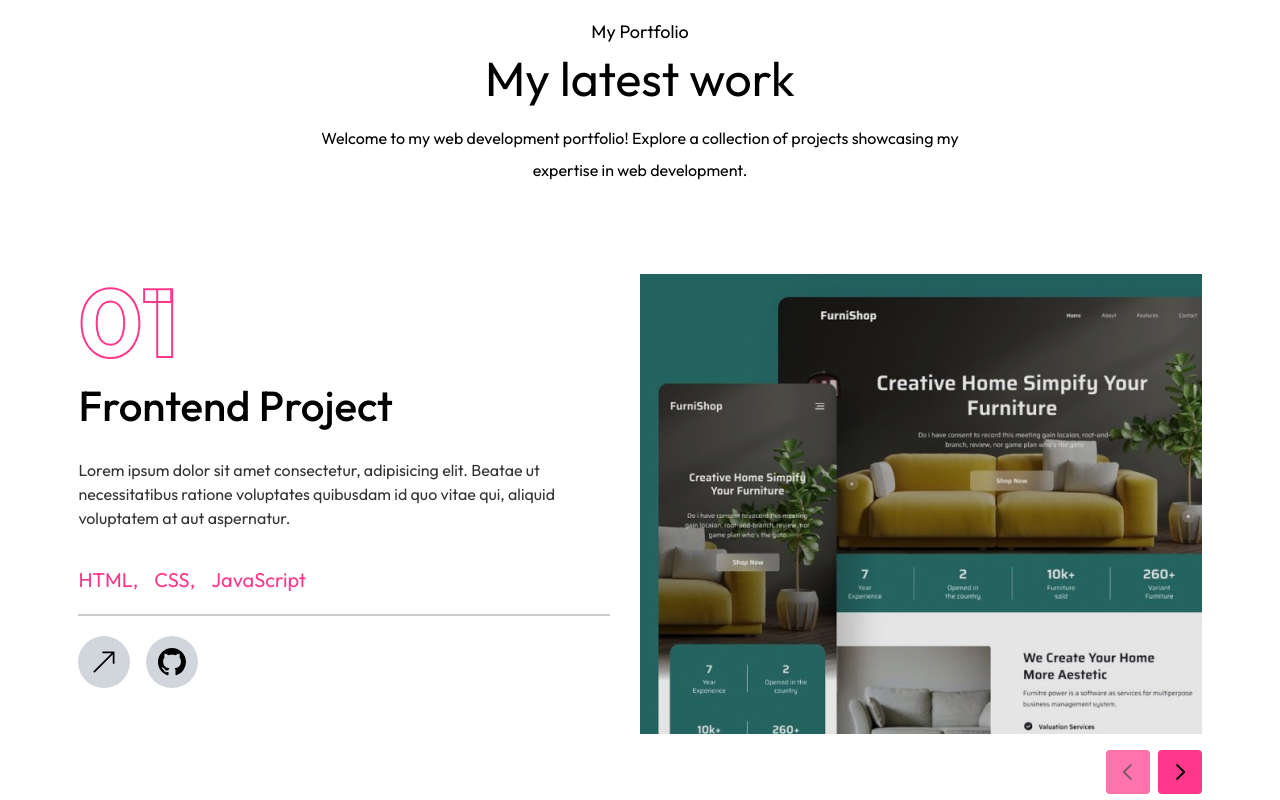
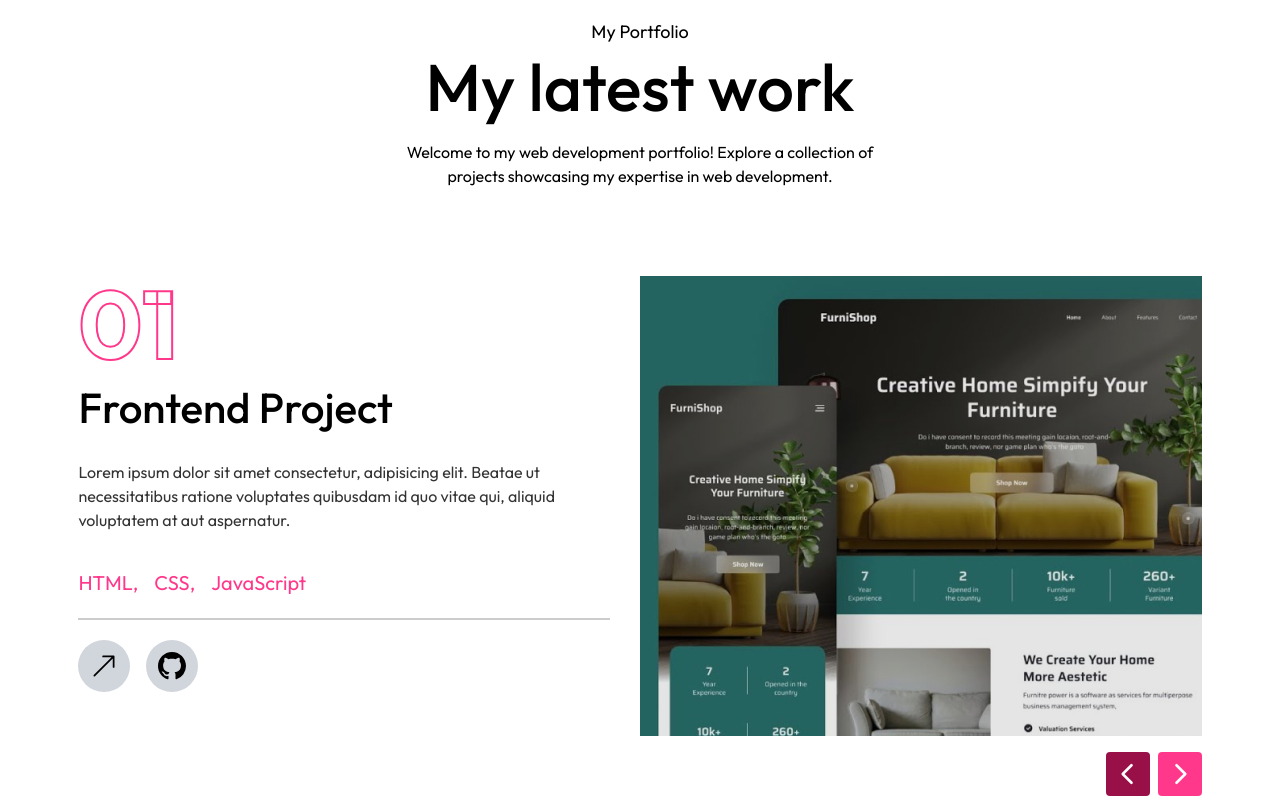
Before and after one commit to Hadayetullah/portfolio-v2, a Next.js app: page / in a window 1280 px wide. Shown: the part 2240-3040 px from the top of the page. Built offline with nearby package versions, Linux system fonts and the light colour scheme; a web font is replaced by a local one.

Commit message:
Update MyWork component for the smallest devices.

```diff
--- a/app/components/MyWork.tsx
+++ b/app/components/MyWork.tsx
@@ -75,7 +75,7 @@ const MyWork = (props: Props) => {
             initial={{ opacity: 0, y: -20 }}
             whileInView={{ opacity: 1, y: 0 }}
             transition={{ duration: 0.5, delay: 0.2 }}
-            className='text-center mb-2 text-lg font-ovo'
+            className='text-center mb-2 text-base xxs:text-lg font-ovo'
         >
             My Portfolio
         </motion.h4>
@@ -84,7 +84,7 @@ const MyWork = (props: Props) => {
             initial={{ opacity: 0, y: -20 }}
             whileInView={{ opacity: 1, y: 0 }}
             transition={{ duration: 0.5, delay: 0.2 }}
-            className='text-5xl text-center font-ovo'
+            className='h2 text-center font-ovo'
             >
                 My latest work
         </motion.h2>
@@ -93,7 +93,7 @@ const MyWork = (props: Props) => {
             initial={{ opacity: 0 }}
             whileInView={{ opacity: 1 }}
             transition={{ duration: 0.5, delay: 0.3 }}
-            className='text-center max-w-2xl mx-auto mt-5 mb-12 font-ovo'
+            className='w-full max-w-[500px] text-sm xxs:text-base text-center mx-auto mt-5 mb-6 xxs:mb-12 font-ovo'
         >
             Welcome to my web development portfolio! Explore a collection of projects showcasing
             my expertise in web development.
@@ -103,29 +103,29 @@ const MyWork = (props: Props) => {
             initial={{ opacity: 0 }}
             whileInView={{ opacity: 1 }}
             transition={{ duration: 0.5, delay: 0.3 }}
-            className='my-10 w-full flex flex-col lg:flex-row lg:gap-[30px] pt-10'
+            className='my-10 w-full flex flex-col lg:flex-row gap-[30px] pt-2 lg:pt-10'
         >
             <div className='w-full lg:w-[50%] lg:h-[460px] flex flex-col lg:justify-between order-2 lg:order-none '>
-                <div className='flex flex-col gap-[20px]'>
+                <div className='flex flex-col gap-[10px] xs:gap-[20px]'>
                     <div
-                        className='text-8xl font-bold text-transparent text-shadow-neutral-50'
+                        className='text-4xl xxs:text-6xl xs:text-8xl font-bold text-transparent text-shadow-neutral-50'
                         style={{ WebkitTextStroke: `2px var(--color-${props.isDarkMode ? 'secondary' : 'primarylight'})`}}
                     >
                         {project.num}
                     </div>
 
                     <h2
-                        className='text-[42px] font-medium transition-all duration-300
+                        className='text-[20px] xxs:text-[30px] xs:text-[42px] font-medium transition-all duration-300
                         capitalize '
                     >
                         {project.category} project
                     </h2>
 
-                    <p className='py-4 leading-[1.5] text-black/80 dark:text-white/80'>
+                    <p className='py-2 xs:py-4 text-sm xxs:text-base leading-[1.5] text-black/80 dark:text-white/80'>
                         {project.description}
                     </p>
 
-                    <ul className='flex gap-4 text-xl text-primarylight dark:text-secondary'>
+                    <ul className='w-full flex flex-wrap gap-1 xxs:gap-2 xs:gap-4 leading-[1.2] xs:leading-[1.5] text-base xxs:text-lg xs:text-xl text-primarylight dark:text-secondary'>
                         {
                             project.stack.map((item:string, index:number) => (
                                 <li key={index}>
@@ -139,7 +139,7 @@ const MyWork = (props: Props) => {
 
                     {/* Linked buttons */}
                     <div className='flex items-center gap-4'>
-                        <div className='w-13 h-13 rounded-full bg-gray-300 dark:bg-secondarydarklight text-black dark:text-secondary'>
+                        <div className='w-10 xxs:w-13 h-10 xxs:h-13 rounded-full bg-gray-300 dark:bg-secondarydarklight text-black dark:text-secondary'>
                             <Link
                                 href={project.live}
                                 title='Live Project'
@@ -149,7 +149,7 @@ const MyWork = (props: Props) => {
                             </Link>
                         </div>
 
-                        <div className='w-13 h-13 rounded-full bg-gray-300 dark:bg-secondarydarklight text-black dark:text-secondary'>
+                        <div className='w-10 xxs:w-13 h-10 xxs:h-13 rounded-full bg-gray-300 dark:bg-secondarydarklight text-black dark:text-secondary'>
                             <Link
                                 href={project.live}
                                 title='GitHub Repository'
@@ -166,7 +166,7 @@ const MyWork = (props: Props) => {
                 <Swiper
                     slidesPerView={1}
                     spaceBetween={30}
-                    className='w-full h-[520px]'
+                    className='w-full h-[300px] xxs:h-[410px] xs:h-[520px]'
                     onSlideChange={handleSlideChange}
                 >
                     {
@@ -176,7 +176,7 @@ const MyWork = (props: Props) => {
                                     key={index}
                                 >
                                     <div
-                                        className='relative w-full h-[460px] flex items-center
+                                        className='relative w-full h-full xs:h-[460px] flex items-center
                                         cursor-grab justify-center'>
                                         {/* Overlay */}
                                         <div className='absolute inset-0 bg-black/10 z-10'></div>
--- a/app/components/WorkSliderBtns.tsx
+++ b/app/components/WorkSliderBtns.tsx
@@ -8,8 +8,7 @@ const WorkSliderBtns = (props: Props) => {
     const swiper = useSwiper();
     console.log(swiper)
 
-    const btnsStyle = `text-[22px] bg-primarylight dark:bg-transparent dark:border border-secondary
-    rounded w-[44px] h-[44px] justify-center items-center flex transition-all duration-300`;
+    const btnsStyle = `text-[18px] xxs:text-[22px] xs:text-[28px] rounded w-[30px] xxs:w-[38px] xs:w-[44px] h-[30px] xxs:h-[38px] xs:h-[44px] justify-center items-center flex transition-all duration-300`;
 
   return (
     <div
@@ -17,17 +16,23 @@ const WorkSliderBtns = (props: Props) => {
         z-20 w-full lg:w-auto justify-between lg:justify-normal'
     >
         <button
-            className={`${btnsStyle} ${swiper.isBeginning ? 'opacity-70 cursor-not-allowed' : 'cursor-pointer'}`}
+            className={`${btnsStyle} ${swiper.isBeginning ?
+                'bg-[#990f48] dark:bg-[#59b544] cursor-not-allowed' :
+                'bg-primarylight dark:bg-secondary cursor-pointer'}`
+            }
             onClick={() => swiper.slidePrev()}
         >
-            <PiCaretLeftBold className={`text-black dark:text-secondary ${swiper.isBeginning ? 'text-black/70 dark:text-secondary/70' : ''}`} />
+            <PiCaretLeftBold className={`text-white`} />
         </button>
 
         <button
-            className={`${btnsStyle} ${swiper.isEnd ? 'opacity-70 cursor-not-allowed' : 'cursor-pointer'}`}
+            className={`${btnsStyle} ${swiper.isEnd ?
+                'bg-[#990f48] dark:bg-[#59b544] cursor-not-allowed' :
+                'bg-primarylight dark:bg-secondary cursor-pointer'}`
+            }
             onClick={() => swiper.slideNext()}
         >
-            <PiCaretRightBold className={`text-black dark:text-secondary ${swiper.isEnd ? 'text-black/70 dark:text-secondary/70' : ''}`} />
+            <PiCaretRightBold className={`text-white`} />
         </button>
     </div>
   )
--- a/app/page.tsx
+++ b/app/page.tsx
@@ -96,8 +96,8 @@ export default function Home() {
       <Services id={"services"} ref={sectionRefs.services} isDarkMode={isDarkMode} />
       <Resume id={"resume"} ref={sectionRefs.resume} isDarkMode={isDarkMode} />
       <MyWork id={"work"} ref={sectionRefs.work} isDarkMode={isDarkMode} />
-      <Contact id={"contact"} ref={sectionRefs.contact} isDarkMode={isDarkMode} />
-      <Footer isDarkMode={isDarkMode} />
+      {/* <Contact id={"contact"} ref={sectionRefs.contact} isDarkMode={isDarkMode} />
+      <Footer isDarkMode={isDarkMode} /> */}
     </>
   );
 }
```
